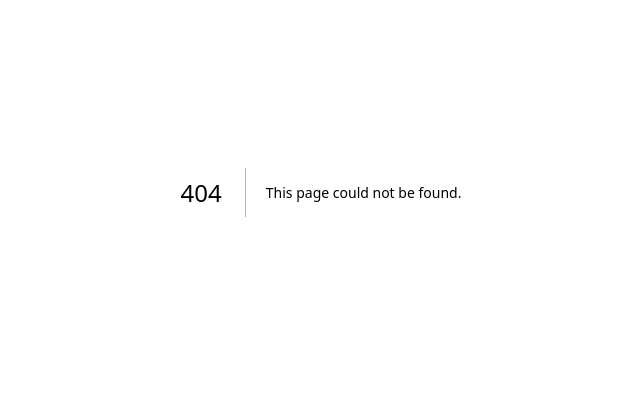
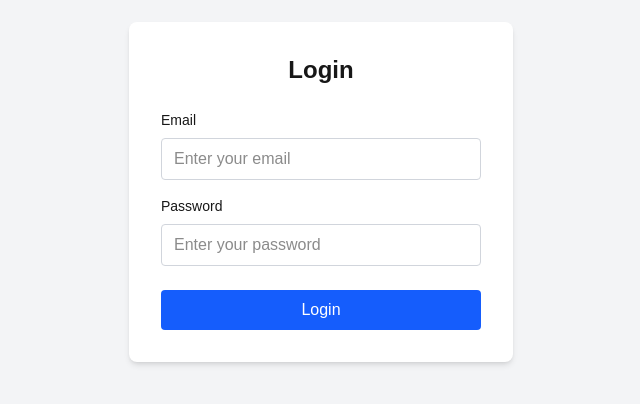
Before and after one commit to Thoeurnbunthen/Digital-card-users, a Next.js app: page /auth/login in a window 1280 px wide. Before the commit this address had no page. Shown: the part 208-612 px from the top of the page, without its empty margins (319-959 px from the left). Built offline with nearby package versions, Linux system fonts and the light colour scheme.

Commit message:
update new folder

```diff
--- /dev/null
+++ b/src/app/auth/login/page.tsx
@@ -0,0 +1,42 @@
+export default function Login() {
+  return (
+    <div className="flex items-center justify-center min-h-screen bg-gray-100">
+      <div className="bg-white p-8 rounded-lg shadow-md w-full max-w-sm">
+        <h2 className="text-2xl font-bold mb-6 text-center">Login</h2>
+        <form>
+          <div className="mb-4">
+            <label className="block text-sm font-medium mb-2" htmlFor="email">
+              Email
+            </label>
+            <input
+              type="email"
+              id="email"
+              className="w-full px-3 py-2 border border-gray-300 rounded focus:outline-none focus:ring-2 focus:ring-blue-500"
+              placeholder="Enter your email"
+            />
+          </div>
+          <div className="mb-6">
+            <label
+              className="block text-sm font-medium mb-2"
+              htmlFor="password"
+            >
+              Password
+            </label>
+            <input
+              type="password"
+              id="password"
+              className="w-full px-3 py-2 border border-gray-300 rounded focus:outline-none focus:ring-2 focus:ring-blue-500"
+              placeholder="Enter your password"
+            />
+          </div>
+          <button
+            type="submit"
+            className="w-full bg-blue-600 text-white py-2 rounded hover:bg-blue-700 transition duration-200"
+          >
+            Login
+          </button>
+        </form>
+      </div>
+    </div>
+  );
+}
--- a/src/app/page.tsx
+++ b/src/app/page.tsx
@@ -1,103 +1,8 @@
-import Image from "next/image";
-
+import Login from "./auth/login/page";
 export default function Home() {
   return (
-    <div className="grid grid-rows-[20px_1fr_20px] items-center justify-items-center min-h-screen p-8 pb-20 gap-16 sm:p-20 font-[family-name:var(--font-geist-sans)]">
-      <main className="flex flex-col gap-[32px] row-start-2 items-center sm:items-start">
-        <Image
-          className="dark:invert"
-          src="/next.svg"
-          alt="Next.js logo"
-          width={180}
-          height={38}
-          priority
-        />
-        <ol className="list-inside list-decimal text-sm/6 text-center sm:text-left font-[family-name:var(--font-geist-mono)]">
-          <li className="mb-2 tracking-[-.01em]">
-            Get started by editing{" "}
-            <code className="bg-black/[.05] dark:bg-white/[.06] px-1 py-0.5 rounded font-[family-name:var(--font-geist-mono)] font-semibold">
-              src/app/page.tsx
-            </code>
-            .
-          </li>
-          <li className="tracking-[-.01em]">
-            Save and see your changes instantly.
-          </li>
-        </ol>
-
-        <div className="flex gap-4 items-center flex-col sm:flex-row">
-          <a
-            className="rounded-full border border-solid border-transparent transition-colors flex items-center justify-center bg-foreground text-background gap-2 hover:bg-[#383838] dark:hover:bg-[#ccc] font-medium text-sm sm:text-base h-10 sm:h-12 px-4 sm:px-5 sm:w-auto"
-            href="https://vercel.com/new?utm_source=create-next-app&utm_medium=appdir-template-tw&utm_campaign=create-next-app"
-            target="_blank"
-            rel="noopener noreferrer"
-          >
-            <Image
-              className="dark:invert"
-              src="/vercel.svg"
-              alt="Vercel logomark"
-              width={20}
-              height={20}
-            />
-            Deploy now
-          </a>
-          <a
-            className="rounded-full border border-solid border-black/[.08] dark:border-white/[.145] transition-colors flex items-center justify-center hover:bg-[#f2f2f2] dark:hover:bg-[#1a1a1a] hover:border-transparent font-medium text-sm sm:text-base h-10 sm:h-12 px-4 sm:px-5 w-full sm:w-auto md:w-[158px]"
-            href="https://nextjs.org/docs?utm_source=create-next-app&utm_medium=appdir-template-tw&utm_campaign=create-next-app"
-            target="_blank"
-            rel="noopener noreferrer"
-          >
-            Read our docs
-          </a>
-        </div>
-      </main>
-      <footer className="row-start-3 flex gap-[24px] flex-wrap items-center justify-center">
-        <a
-          className="flex items-center gap-2 hover:underline hover:underline-offset-4"
-          href="https://nextjs.org/learn?utm_source=create-next-app&utm_medium=appdir-template-tw&utm_campaign=create-next-app"
-          target="_blank"
-          rel="noopener noreferrer"
-        >
-          <Image
-            aria-hidden
-            src="/file.svg"
-            alt="File icon"
-            width={16}
-            height={16}
-          />
-          Learn
-        </a>
-        <a
-          className="flex items-center gap-2 hover:underline hover:underline-offset-4"
-          href="https://vercel.com/templates?framework=next.js&utm_source=create-next-app&utm_medium=appdir-template-tw&utm_campaign=create-next-app"
-          target="_blank"
-          rel="noopener noreferrer"
-        >
-          <Image
-            aria-hidden
-            src="/window.svg"
-            alt="Window icon"
-            width={16}
-            height={16}
-          />
-          Examples
-        </a>
-        <a
-          className="flex items-center gap-2 hover:underline hover:underline-offset-4"
-          href="https://nextjs.org?utm_source=create-next-app&utm_medium=appdir-template-tw&utm_campaign=create-next-app"
-          target="_blank"
-          rel="noopener noreferrer"
-        >
-          <Image
-            aria-hidden
-            src="/globe.svg"
-            alt="Globe icon"
-            width={16}
-            height={16}
-          />
-          Go to nextjs.org →
-        </a>
-      </footer>
+    <div>
+      <Login />
     </div>
   );
 }
```
